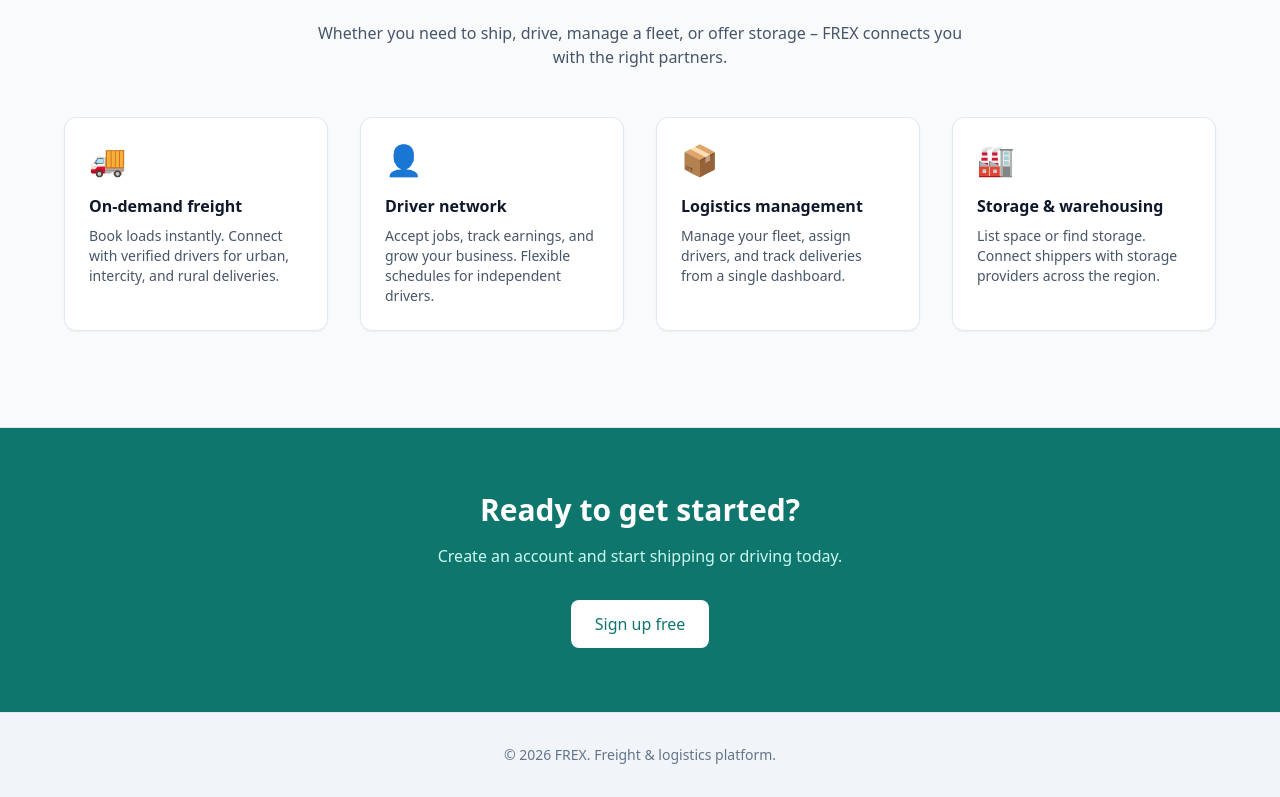
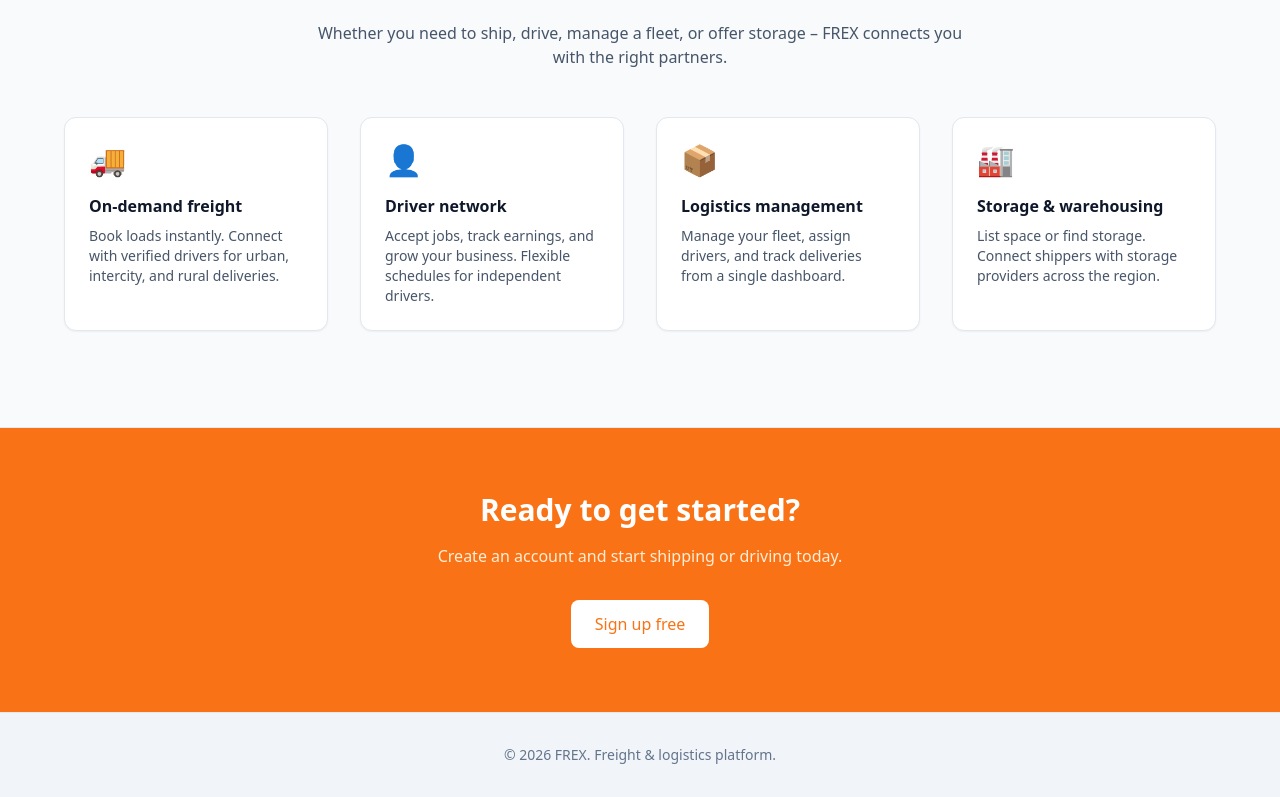
Before and after one commit to mosestkmugo-frex/FREX, a Next.js app: page / in a window 1280 px wide. Shown: the part 812-1609 px from the top of the page. Built offline with nearby package versions, Linux system fonts and the light colour scheme; no server answers.

Commit message:
Theme: switch to black and orange colors
Made-with: Cursor

```diff
--- a/src/app/page.tsx
+++ b/src/app/page.tsx
@@ -162,7 +162,7 @@ export default function HomePage() {
           <h2 className="text-2xl font-bold sm:text-3xl">
             Ready to get started?
           </h2>
-          <p className="mt-4 text-teal-100">
+          <p className="mt-4 text-orange-100">
             Create an account and start shipping or driving today.
           </p>
           <Link
--- a/src/app/register/page.tsx
+++ b/src/app/register/page.tsx
@@ -110,7 +110,7 @@ export default function RegisterPage() {
                 onClick={() => setRole(r.value)}
                 className={`rounded-lg border p-3 text-left text-sm ${
                   role === r.value
-                    ? 'border-frex-primary bg-teal-50 text-frex-primary'
+                    ? 'border-frex-primary bg-orange-50 text-frex-primary'
                     : 'border-slate-200'
                 }`}
               >
--- a/tailwind.config.js
+++ b/tailwind.config.js
@@ -5,9 +5,9 @@ module.exports = {
     extend: {
       colors: {
         frex: {
-          primary: '#0f766e',
-          secondary: '#0d9488',
-          accent: '#f59e0b',
+          primary: '#f97316',
+          secondary: '#ea580c',
+          accent: '#0a0a0a',
         },
       },
     },
```
